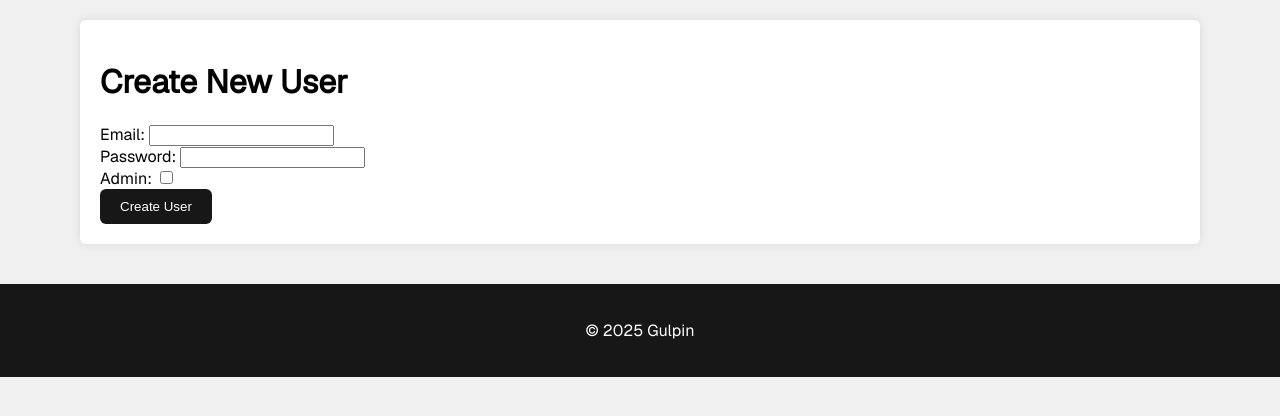
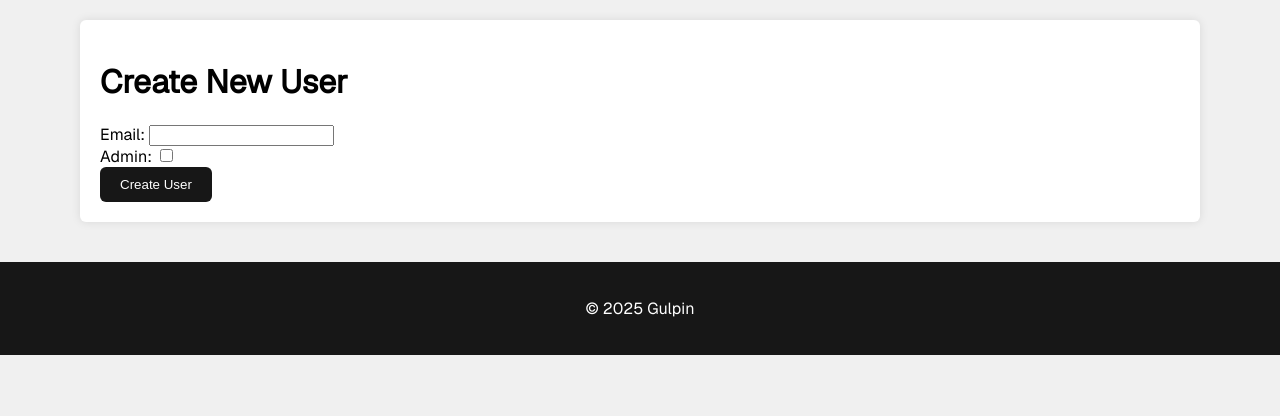
Before and after one commit to xAIdrian/Interview-Agent-Demo, a Flask app: page /admin/user_manager/create in a window 1280 px wide. Shown: the part 165-581 px from the top of the page. Run offline with Flask 3, Linux system fonts and the light colour scheme; the visitor is signed in with stand-in values (Sample User, id 1); data that the repository does not hold is empty.

Commit message:
Admin is able to create a new candidate user.  Created user is made with an email account (and maybe name info) but has a password auto generated

```diff
--- a/app/app.py
+++ b/app/app.py
@@ -3,6 +3,8 @@ from config import Config
 from database import get_db_connection
 from werkzeug.security import generate_password_hash, check_password_hash
 from functools import wraps
+import random
+import string
 
 app = Flask(__name__)
 app.config.from_object(Config)
@@ -108,13 +110,17 @@ def admin_user_manager():
     conn.close()
     return render_template("admin/user_manager/user_manager.html", users=users)
 
+
 @app.route("/admin/user_manager/create", methods=["GET", "POST"])
 @admin_required
 def admin_create_user():
     if request.method == "POST":
         email = request.form.get("email")
-        password = request.form.get("password")
+        name = request.form.get("name")
         is_admin = request.form.get("is_admin") == "on"
+
+        # Generate a random password
+        password = ''.join(random.choices(string.ascii_letters + string.digits, k=12))
         hashed_password = generate_password_hash(password, method='pbkdf2:sha256')
 
         conn = get_db_connection()
@@ -124,8 +130,8 @@ def admin_create_user():
         conn.commit()
         conn.close()
 
-        flash("User created successfully!", "success")
-        return redirect(url_for("user_manager"))
+        flash(f"User created successfully! The password is: {password}", "success")
+        return redirect(url_for("admin_user_manager"))
 
     return render_template("admin/user_manager/create_user.html")
 
--- a/app/templates/admin/user_manager/create_user.html
+++ b/app/templates/admin/user_manager/create_user.html
@@ -6,9 +6,6 @@
     <label for="email">Email:</label>
     <input type="email" id="email" name="email" required>
     <br>
-    <label for="password">Password:</label>
-    <input type="password" id="password" name="password" required>
-    <br>
     <label for="is_admin">Admin:</label>
     <input type="checkbox" id="is_admin" name="is_admin">
     <br>
```
